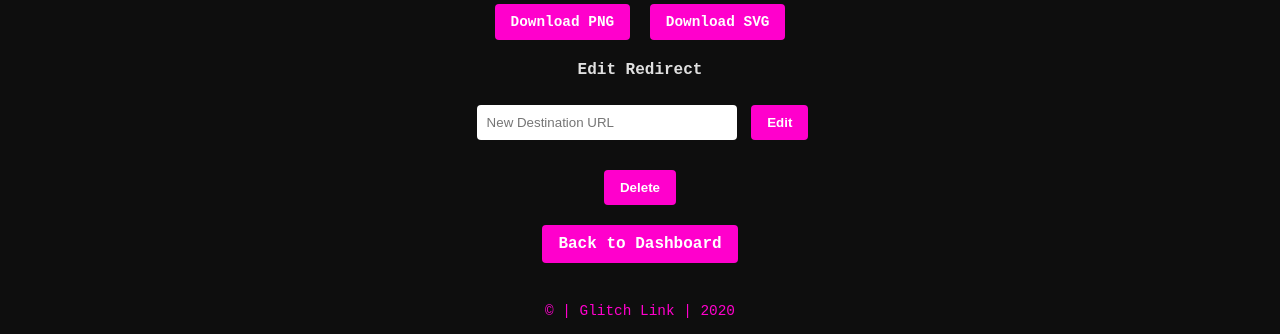
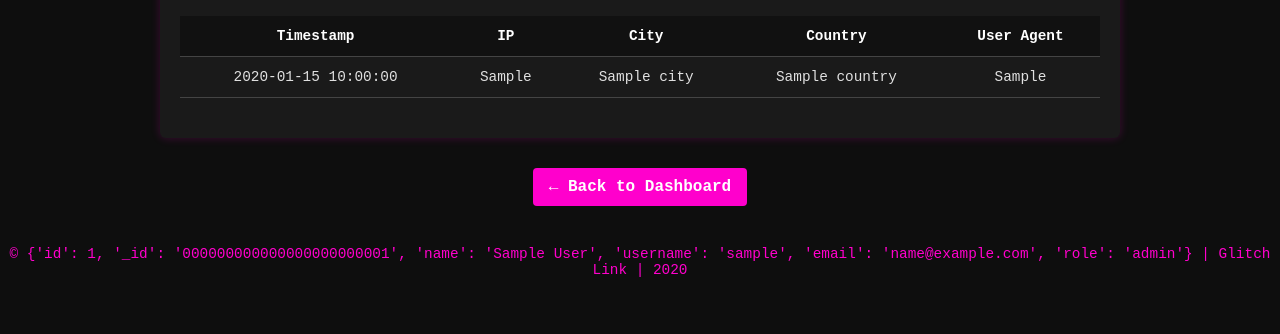
Before and after one commit to blonduk/qr-tracker, a Flask app: template templates/qr_detail.html in a window 1280 px wide. Shown: the part 546-880 px from the top of the page. After the commit the page ends 823 px from the top, so only its background shows below. Run offline with Flask 3, Linux system fonts and the light colour scheme; the visitor is signed in with stand-in values (Sample User, id 1); the template is opened without the code that fills it: most values are stand-ins (such as "Sample title", 1, 10 or a date in 2020).

Commit message:
Update qr_detail.html

```diff
--- a/templates/qr_detail.html
+++ b/templates/qr_detail.html
@@ -1,41 +1,62 @@
-
 <!DOCTYPE html>
 <html lang="en">
 <head>
   <meta charset="UTF-8">
-    <title>Glitch Link - QR Details</title>
+  <title>QR Code Details - Glitch Link</title>
   <link rel="stylesheet" href="{{ url_for('static', filename='style.css') }}">
   <link rel="icon" href="{{ url_for('static', filename='images/favicon.png') }}">
 </head>
 <body>
+  <div class="center-wrap">
     <div class="glitch-title">Glitch Link</div>
     <h2 class="subtitle">QR Code Generator and Tracker</h2>
-    <div class="center-wrap">
-        <h3>QR Code: {{ short_id }}</h3>
-        <p><strong>Destination:</strong> <a href="{{ destination }}" target="_blank">{{ destination }}</a></p>
-        <p><strong>Total Scans:</strong> {{ count }}</p>
-        <div class="qr-thumb-large">
-            <img src="/view-qr/{{ short_id }}" alt="QR Code" style="width:300px;height:300px;">
+
+    <h3>Details for <strong>{{ qr['Short Code'] }}</strong></h3>
+    <p><strong>Destination:</strong> <a href="{{ qr['Destination'] }}" target="_blank">{{ qr['Destination'] }}</a></p>
+    <img src="/view-qr/{{ qr['Short Code'] }}" alt="QR Code" style="width:200px; height:200px; margin: 20px auto; display:block;">
+
+    <div class="buttons-row">
+      <a href="/download-qr/{{ qr['Short Code'] }}">Download PNG</a>
+      <a href="/download-svg/{{ qr['Short Code'] }}">Download SVG</a>
     </div>
-        <div class="qr-buttons">
-            <a class="btn qr-dl" href="/download-qr/{{ short_id }}">Download PNG</a>
-            <a class="btn qr-dl" href="/download-svg/{{ short_id }}">Download SVG</a>
+
+    <h4>Scan Logs</h4>
+    {% if logs %}
+      <div class="table-wrap">
+        <table>
+          <thead>
+            <tr>
+              <th>Timestamp</th>
+              <th>IP</th>
+              <th>City</th>
+              <th>Country</th>
+              <th>User Agent</th>
+            </tr>
+          </thead>
+          <tbody>
+            {% for log in logs %}
+              <tr>
+                <td>{{ log['Timestamp'] }}</td>
+                <td>{{ log['IP'] }}</td>
+                <td>{{ log.get('City', '') }}</td>
+                <td>{{ log.get('Country', '') }}</td>
+                <td>{{ log['User Agent'] }}</td>
+              </tr>
+            {% endfor %}
+          </tbody>
+        </table>
       </div>
-        <h4>Edit Redirect</h4>
-        <form action="/edit" method="POST">
-            <input type="hidden" name="short_id" value="{{ short_id }}">
-            <input type="text" name="new_destination" placeholder="New Destination URL" required>
-            <button type="submit">Edit</button>
-        </form>
-        <form action="/delete/{{ short_id }}" method="POST" onsubmit="return confirm('Are you sure you want to delete this redirect?')">
-            <button type="submit">Delete</button>
-        </form>
-        <div class="buttons-row">
-            <a href="/dashboard">Back to Dashboard</a>
+    {% else %}
+      <p>No scans yet for this code.</p>
+    {% endif %}
+
+    <div class="buttons-row" style="margin-top: 30px;">
+      <a href="/dashboard">← Back to Dashboard</a>
     </div>
   </div>
+
   <footer>
-        <p>&copy; {{ user }} | Glitch Link | {{ now.year if now else '2025' }}</p>
+    <p>&copy; {{ session['user'] }} | Glitch Link | {{ now.year if now else '2025' }}</p>
   </footer>
 </body>
 </html>
```
Lines whose indentation alone changed are shown as unchanged.
